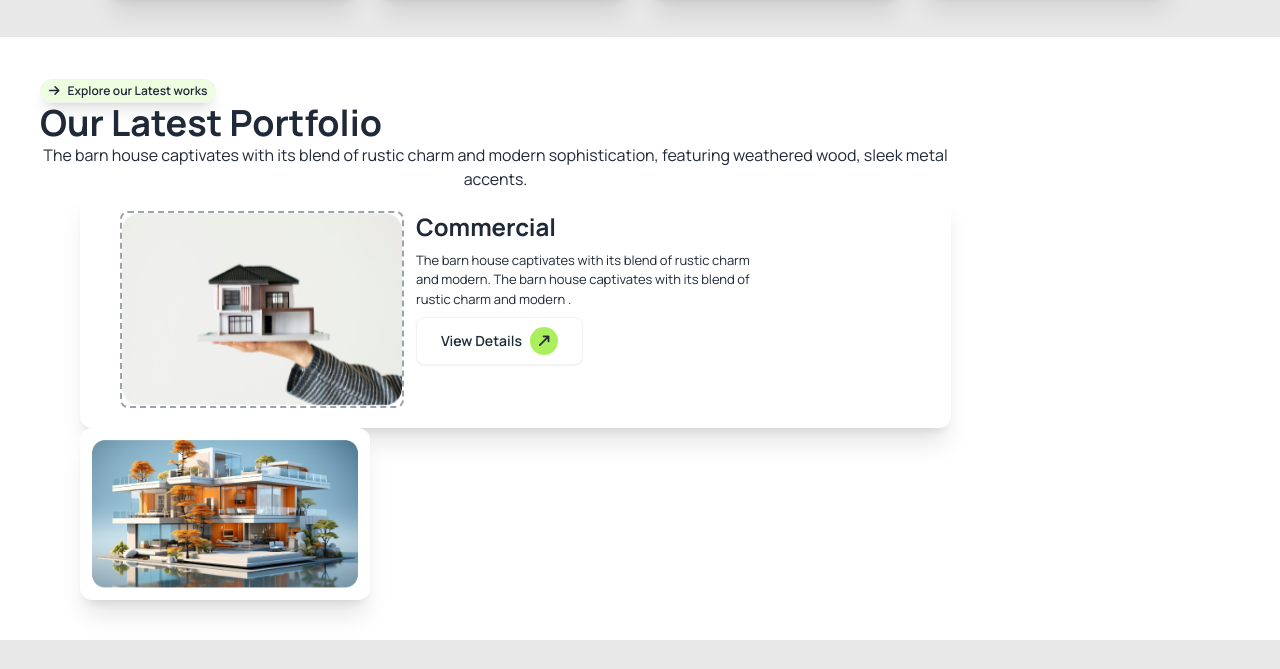
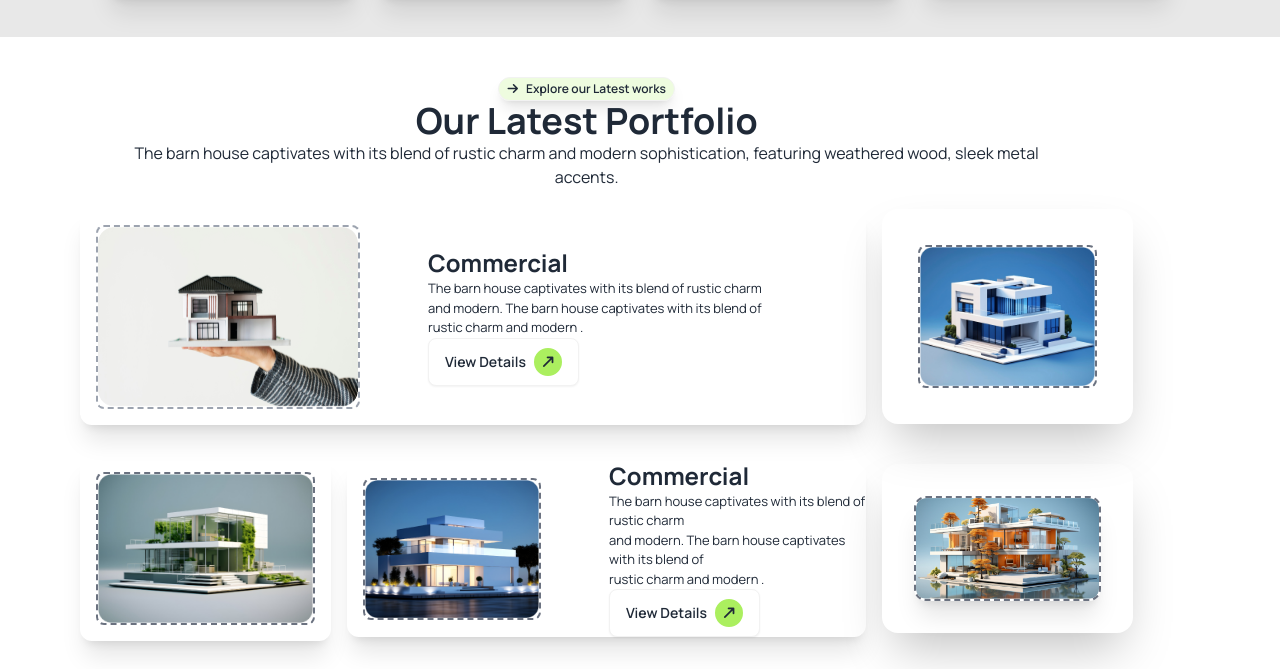
Before and after one commit to mahdi33-gk/assignment-3, a plain HTML site: page index.html in a window 1280 px wide. Shown: the part 1872-2541 px from the top of the page. Drawn offline with nearby package versions, Linux system fonts and the light colour scheme.

Commit message:
onnne third complete

```diff
--- a/index.html
+++ b/index.html
@@ -93,7 +93,7 @@
             <div class="navbar-end gap-x-4">
                 <a href=""><i class=" hidden md:flex fa-solid fa-magnifying-glass bg-white h-7 w-7 flex items-center justify-center rounded-full shadow-lg text-gray-500"></i></a>
                 <a href=""><i class=" hidden md:flex fa-solid fa-cart-shopping  bg-white h-7 w-7 flex items-center justify-center rounded-full shadow-lg text-gray-500 "></i></a>
-              <a class="hidden md:flex btn bg-primaryy-color-bg rounded-3xl font-bold px-6 ">Book Consult <i class="text-white bg-black rounded-full w-6 h-6  fa-solid fa-arrow-up-long transform rotate-45 color-blue400 rounded-44  flex items-center justify-center"></i></a>
+               <a class="hidden md:flex btn bg-primaryy-color-bg rounded-3xl font-bold px-6 ">Book Consult <i class="text-white bg-black rounded-full w-6 h-6  fa-solid fa-arrow-up-long transform rotate-45 color-blue400 rounded-44  flex items-center justify-center"></i></a>
               <i class="shadow-lg h-4 w-4 bg-white lg:hidden fa-solid fa-bars"></i>
             </div>
           </div>
@@ -228,34 +228,55 @@
          <!-- our leatest portfolio -->
           <section class="w-11/12 px-10">
             <!-- text content -->
-             <div class="justify-center items-center ">
-              <div class="   w-10/12">
+             <div class="flex justify-center items-center ">
+              <div class=" flex flex-col justify-center items-center  w-10/12">
                 <button class="btn bg-faltubutton-color rounded-3xl shadow-lg btn-xs"><i class="fa-solid fa-arrow-right"></i> Explore our Latest works</button>
-                <h1 class="text-4xl font-bold">Our Latest Portfolio</h1>
+                <h1 class="text-4xl font-bold text-center">Our Latest Portfolio</h1>
                 <p class="text-center">The barn house captivates with its blend of rustic charm and modern sophistication, featuring weathered wood, sleek metal accents.</p>
                </div>
              </div>
              <!-- grid cards -->
-              <div class="w-10/12">
-                <div class="grid grid-cols-3 ml-10  ">
-                  <div class="col-span-3">
-                    <div class=" px-5 py-5 bg-base-100 col-span-2 shadow-xl rounded-xl flex flex-row ">
-                      <div>
-                        <img class="ml-5 border-2 border-dashed rounded-lg border-gray-400 w-full" src="images/img1.png" alt="">
+
+                <div class="grid grid-cols-1 lg:grid-cols-4 lg:grid-rows-2 gap-4 items-center mt-5 justify-center lg:ml-10 ">
+                  <div class="md:col-span-3 row-span-1">
+                    <div class="    shadow-xl rounded-xl flex items-center gap-5 ">
+                      <div class="p-4">
+                        <img class="border-2  rounded-lg border-dashed border-gray-400 " src="images/img1.png" alt="">
                       </div>
                       <div class="ml-8">
-                        <h2 class="text-2xl font-bold mb-2">Commercial</h2>
-                        <p class="mb-2 text-[13px]">The barn house captivates with its blend of rustic charm <br> and modern. The barn house captivates with its blend of <br> rustic charm and modern .</p>
-                        <button class="btn bg-white px-6">View Details <i class="fa-solid fa-arrow-up-long transform rotate-45 color-blue400 bg-primaryy-color-bg rounded-full w-7 h-7 flex items-center justify-center"></i></button>
+                        <h2 class="text-2xl font-bold ">Commercial</h2>
+                        <p class=" text-[13px]">The barn house captivates with its blend of rustic charm <br> and modern. The barn house captivates with its blend of <br> rustic charm and modern .</p>
+                        <button class="btn bg-white ">View Details <i class="fa-solid fa-arrow-up-long transform rotate-45 color-blue400 bg-primaryy-color-bg rounded-full w-7 h-7 flex items-center justify-center"></i></button>
                       </div>
                     </div>
                   </div>
-                  <div class="inline-block">
-                    <img class="bg-white shadow-xl rounded-xl px-3 py-3" src="images/img2.png" alt="">
+                  <div class="col-span-1 row-span-1 shadow-2xl p-9 rounded-2xl">
+                    <img class=" border-dashed rounded-lg border-2 border-gray-500 " src="images/img3.png" alt="">
                   </div>
+
+                  <div class="    shadow-xl rounded-xl flex items-center gap-5 ">
+                    <div class="p-4">
+                      <img class=" border-dashed rounded-lg border-2 border-gray-500 " src="images/img4.png" alt="">
+                    </div>
+
+                  </div>
+                  <div class="md:col-span-2 row-span-1">
+                    <div class="    shadow-xl rounded-xl flex items-center gap-5 ">
+                      <div class="p-4">
+                        <img class="border-dashed  rounded-lg border-2 border-gray-500 " src="images/img5.png" alt="">
+                      </div>
+                      <div class="ml-8">
+                        <h2 class="text-2xl font-bold ">Commercial</h2>
+                        <p class=" text-[13px]">The barn house captivates with its blend of rustic charm <br> and modern. The barn house captivates with its blend of <br> rustic charm and modern .</p>
+                        <button class="btn bg-white ">View Details <i class="fa-solid fa-arrow-up-long transform rotate-45 color-blue400 bg-primaryy-color-bg rounded-full w-7 h-7 flex items-center justify-center"></i></button>
+                      </div>
+                    </div>
+                  </div>
+                  <div class="col-span-1 row-span-1   p-8 shadow-2xl rounded-2xl">
+                    <img class=" border-dashed bg-white shadow-xl rounded-xl border-2 border-gray-500 " src="images/img2.png" alt="">
+                  </div>
+
                 </div>
-                <div></div>
-              </div>
 
           </section>
 
@@ -345,9 +366,9 @@
                    </div>
                    <!-- free text and button -->
                     <div class="flex flex-col ">
-                      <textarea name="" placeholder="Write your masssage" class="w-full h-full lg:pt-3 lg:px-3 lg:w-[970px] lg:h-[240px] rounded-3xl   mt-5 mb-5" id=""></textarea>
+                      <textarea name="" placeholder="Write your masssage" class="w-[327px] h-[240px] lg:pt-3 lg:px-3 lg:w-[970px] lg:h-[240px] rounded-3xl   mt-5 mb-5" id=""></textarea>
 
-                      <a class="rounded-3xl bg-primaryy-color-bg btn btn-ghost text-xl font-bold">Send Mail <i class="fa-solid fa-arrow-up-long bg-black text-white transform rotate-45 color-blue400  rounded-full w-7 h-7 flex items-center justify-center"></i></a>
+                      <a class="rounded-3xl bg-primaryy-color-bg btn btn-ghost text-xl font-bold mb-10">Send Mail <i class="fa-solid fa-arrow-up-long bg-black text-white transform rotate-45 color-blue400  rounded-full w-7 h-7 flex items-center justify-center"></i></a>
                     </div>
                 </div>
 
@@ -357,5 +378,30 @@
            </section>
       </main>
 
+      <!-- footer -->
+       <footer class="bg-black px-16">
+        <div class="flex flex-col items-center justify-center">
+          <h1><a class=" mt-10 text-center text-white btn btn-ghost text-2xl font-bold"><i class="text-black fa-solid fa-arrow-up-long transform rotate-45 color-blue400 bg-primaryy-color-bg rounded-full w-7 h-7 flex items-center justify-center"></i> Rinterio</a></h1>
+          <p class="text-[15px] text-gray-500 text-center">The barn house captivates with its blend of rustic charm and modern sophistication, <br> featuring weathered wood, sleek metal accents.</p>
+        </div>
+
+        <div class="mt-10 flex flex-col items-center justify-center lg:flex-row lg:gap-[130px] text-white">
+
+
+          <p>Home</p>
+          <p>Services</p>
+          <p>Portfolio</p>
+          <p>Blogs</p>
+          <p>Contract Us</p>
+
+
+        </div>
+
+
+        <div class="flex items-center justify-center mt-10 ">
+          <a class=" lg:w-[211px] md:flex btn bg-primaryy-color-bg rounded-3xl font-bold px-6 mb-10 ">Book Consult <i class="text-white bg-black rounded-full w-6 h-6  fa-solid fa-arrow-up-long transform rotate-45 color-blue400 rounded-44  flex items-center justify-center"></i></a>
+        </div>
+       </footer>
+
 </body>
 </html>
```
